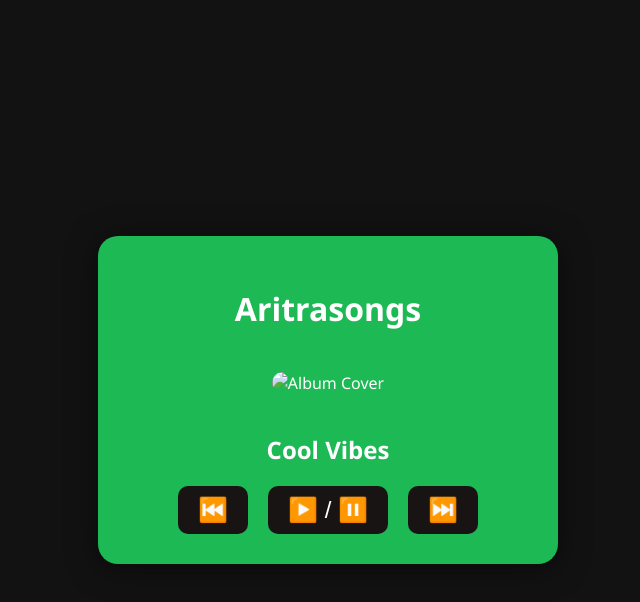
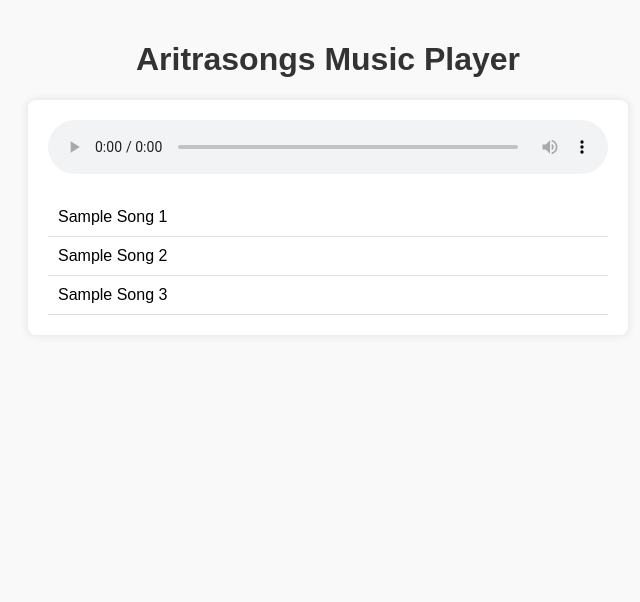
Before and after one commit to aritrasahabengaltv/Aritrasongs, a plain HTML site: page index.html in a window 1280 px wide. Shown: the whole page, without its empty margins (312-952 px from the left). Drawn offline with Linux system fonts and the light colour scheme.

Commit message:
Add files via upload

```diff
--- a/index.html
+++ b/index.html
@@ -1,23 +1,17 @@
 <!DOCTYPE html>
 <html lang="en">
 <head>
-  <meta charset="UTF-8" />
-  <meta name="viewport" content="width=device-width, initial-scale=1.0"/>
-  <title>Aritrasongs</title>
-  <link rel="stylesheet" href="style.css" />
+    <meta charset="UTF-8" />
+    <meta name="viewport" content="width=device-width, initial-scale=1" />
+    <title>Aritrasongs - Static Music Player</title>
+    <link rel="stylesheet" href="style.css" />
 </head>
 <body>
-  <div class="player">
-    <h1>Aritrasongs</h1>
-    <img id="cover" src="cover1.jpg" alt="Album Cover" />
-    <h2 id="title">Song Title</h2>
-    <audio id="audio" src="music/song1.mp3"></audio>
-    <div class="controls">
-      <button onclick="prevSong()">⏮️</button>
-      <button onclick="togglePlay()">▶️ / ⏸️</button>
-      <button onclick="nextSong()">⏭️</button>
+    <h1>Aritrasongs Music Player</h1>
+    <div id="player-container">
+        <audio id="audio" controls></audio>
+        <ul id="playlist"></ul>
     </div>
-  </div>
-  <script src="script.js"></script>
+    <script src="script.js"></script>
 </body>
 </html>
--- a/script.js
+++ b/script.js
@@ -1,53 +1,37 @@
-const audio = document.getElementById("audio");
-const title = document.getElementById("title");
-const cover = document.getElementById("cover");
-
-const songs = [
-  {
-    name: "song1.mp3",
-    title: "Cool Vibes",
-    cover: "cover1.jpg",
-  },
-  {
-    name: "song2.mp3",
-    title: "Chill Beat",
-    cover: "cover2.jpg",
-  },
-  {
-    name: "song3.mp3",
-    title: "Summer Jam",
-    cover: "cover3.jpg",
-  },
+const playlist = [
+    { name: "Sample Song 1", file: "music/song1.mp3" },
+    { name: "Sample Song 2", file: "music/song2.mp3" },
+    { name: "Sample Song 3", file: "music/song3.mp3" }
 ];
 
-let currentSong = 0;
+const audio = document.getElementById("audio");
+const playlistEl = document.getElementById("playlist");
 
-function loadSong(songIndex) {
-  const song = songs[songIndex];
-  audio.src = "music/" + song.name;
-  title.innerText = song.title;
-  cover.src = song.cover;
+function loadPlaylist() {
+    playlistEl.innerHTML = "";
+    playlist.forEach((song, index) => {
+        const li = document.createElement("li");
+        li.textContent = song.name;
+        li.onclick = () => playSong(index);
+        li.id = "song-" + index;
+        playlistEl.appendChild(li);
+    });
 }
 
-function togglePlay() {
-  if (audio.paused) {
+function playSong(index) {
+    const current = document.querySelector("#playlist li.active");
+    if (current) current.classList.remove("active");
+    const selected = document.getElementById("song-" + index);
+    selected.classList.add("active");
+    audio.src = playlist[index].file;
     audio.play();
-  } else {
-    audio.pause();
-  }
 }
 
-function nextSong() {
-  currentSong = (currentSong + 1) % songs.length;
-  loadSong(currentSong);
-  audio.play();
+audio.onended = () => {
+    const currentIndex = playlist.findIndex(song => song.file === audio.src.split("/").pop());
+    let nextIndex = currentIndex + 1;
+    if(nextIndex >= playlist.length) nextIndex = 0;
+    playSong(nextIndex);
 }
 
-function prevSong() {
-  currentSong = (currentSong - 1 + songs.length) % songs.length;
-  loadSong(currentSong);
-  audio.play();
-}
-
-// Load the first song on page load
-loadSong(currentSong);
+loadPlaylist();
--- a/style.css
+++ b/style.css
@@ -1,47 +1,45 @@
 body {
-  font-family: 'Segoe UI', sans-serif;
-  background: #121212;
-  color: white;
-  display: flex;
-  justify-content: center;
-  align-items: center;
-  height: 100vh;
-  margin: 0;
+    font-family: Arial, sans-serif;
+    padding: 20px;
+    max-width: 600px;
+    margin: auto;
+    background-color: #f9f9f9;
 }
 
-.player {
-  text-align: center;
-  background: #1db954;
-  padding: 30px;
-  border-radius: 20px;
-  box-shadow: 0 4px 30px rgba(0, 0, 0, 0.5);
-  width: 90%;
-  max-width: 400px;
+h1 {
+    text-align: center;
+    color: #333;
 }
 
-.player img {
-  width: 100%;
-  max-width: 250px;
-  border-radius: 15px;
-  margin: 20px 0;
+#player-container {
+    background: white;
+    padding: 20px;
+    border-radius: 8px;
+    box-shadow: 0 0 10px rgba(0,0,0,0.1);
 }
 
-.controls {
-  display: flex;
-  justify-content: center;
-  gap: 20px;
+#audio {
+    width: 100%;
+    margin-bottom: 20px;
 }
 
-.controls button {
-  font-size: 24px;
-  padding: 10px 20px;
-  background: #191414;
-  color: white;
-  border: none;
-  border-radius: 10px;
-  cursor: pointer;
+#playlist {
+    list-style: none;
+    padding: 0;
+    margin: 0;
 }
 
-.controls button:hover {
-  background: #333;
+#playlist li {
+    padding: 10px;
+    border-bottom: 1px solid #ddd;
+    cursor: pointer;
 }
+
+#playlist li:hover {
+    background-color: #efefef;
+}
+
+#playlist li.active {
+    background-color: #d0eaff;
+    font-weight: bold;
+}
```
Also changed, not shown: 3 other files.
